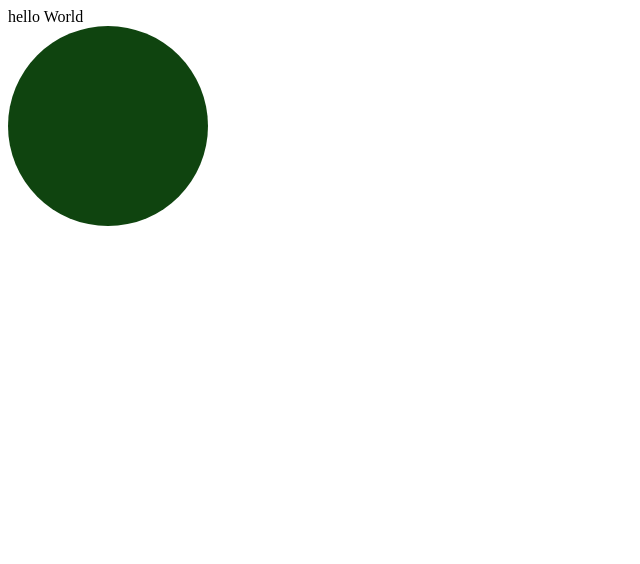
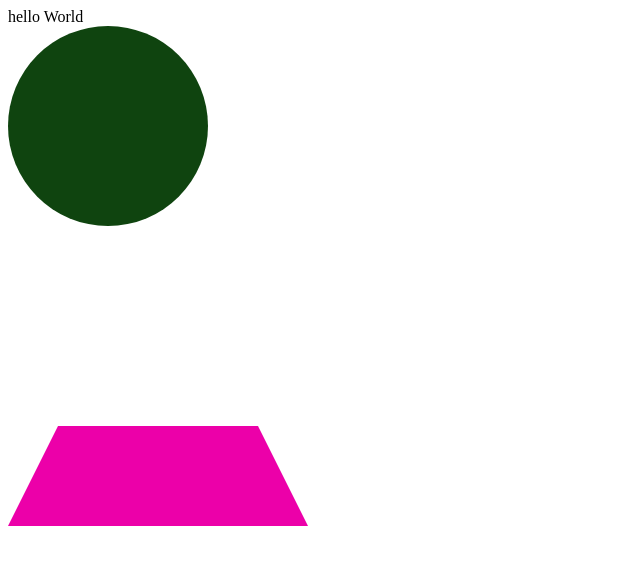
Before and after one commit to baiyastan/hacker-team, a plain HTML site: page index.html in a window 1280 px wide. Shown: the whole page, without its empty margins (0-640 px from the left). Drawn offline with Linux system fonts and the light colour scheme.

Commit message:
add watch

```diff
--- a/index.html
+++ b/index.html
@@ -9,5 +9,7 @@
 <body>
     hello World
     <div class="content"></div>
+
+    <div class="watch"></div>
 </body>
 </html>
--- a/style.css
+++ b/style.css
@@ -4,3 +4,11 @@
     border-radius: 50%;
     background-color: #0f440f;
 }
+
+.watch {
+    width: 200px;
+    height: 200px;
+    border-left: 50px solid transparent;
+    border-right: 50px solid transparent;
+    border-bottom: 100px solid #ec00a9;
+}
```
